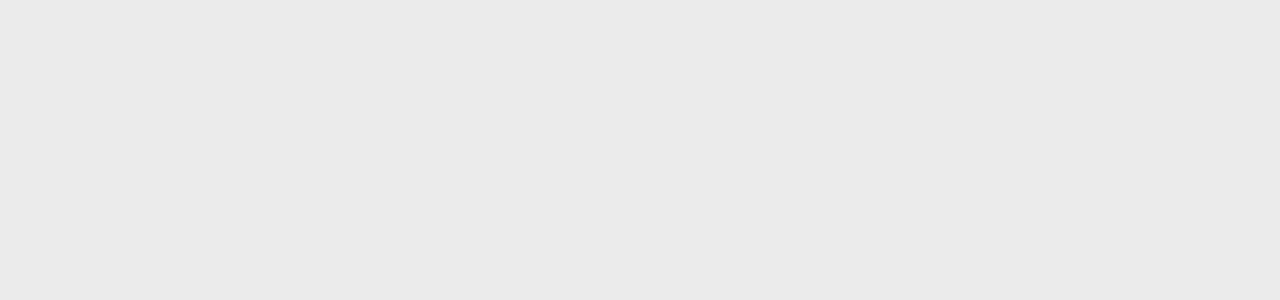
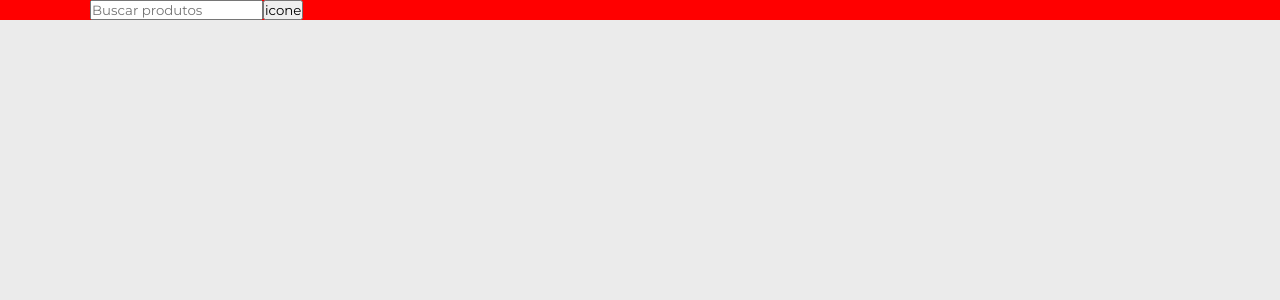
Before and after one commit to ncoladello/shopping-cart, a React (Create React App) app: page / in a window 1280 px wide. Shown: the top 300 px of the page. Built offline with nearby package versions, Linux system fonts and the light colour scheme.

Commit message:
Created components Header 'n SearchBar

```diff
--- a/src/App.jsx
+++ b/src/App.jsx
@@ -1,9 +1,11 @@
 import React from 'react';
+import Header from './components/Header/Header';
+
 
 function App() {
   return (
     <div>
-
+      <Header />
     </div>
   );
 }
--- a/src/components/Header/Header.jsx
+++ b/src/components/Header/Header.jsx
@@ -0,0 +1,18 @@
+import React from 'react';
+import SearchBar from '../SearchBar/SearchBar';
+
+function Header() {
+  return (
+    <header className="header" style={{ background: 'red' }}>
+
+      <div className="container" >
+
+        <SearchBar />
+
+      </div>
+    </header>
+  );
+
+}
+
+export default Header;
--- /dev/null
+++ b/src/components/SearchBar/SearchBar.jsx
@@ -0,0 +1,13 @@
+import React from 'react';
+
+function SearchBar() {
+  return (
+    <form>
+      <input type="search" placeholder="Buscar produtos" className="search__input" />
+      <button type="submit" className="search__button">
+        icone
+      </button>
+    </form>
+  );
+}
+export default SearchBar;
```
Also changed, not shown: src/components/SearchBar/SearchBar.css (added).
